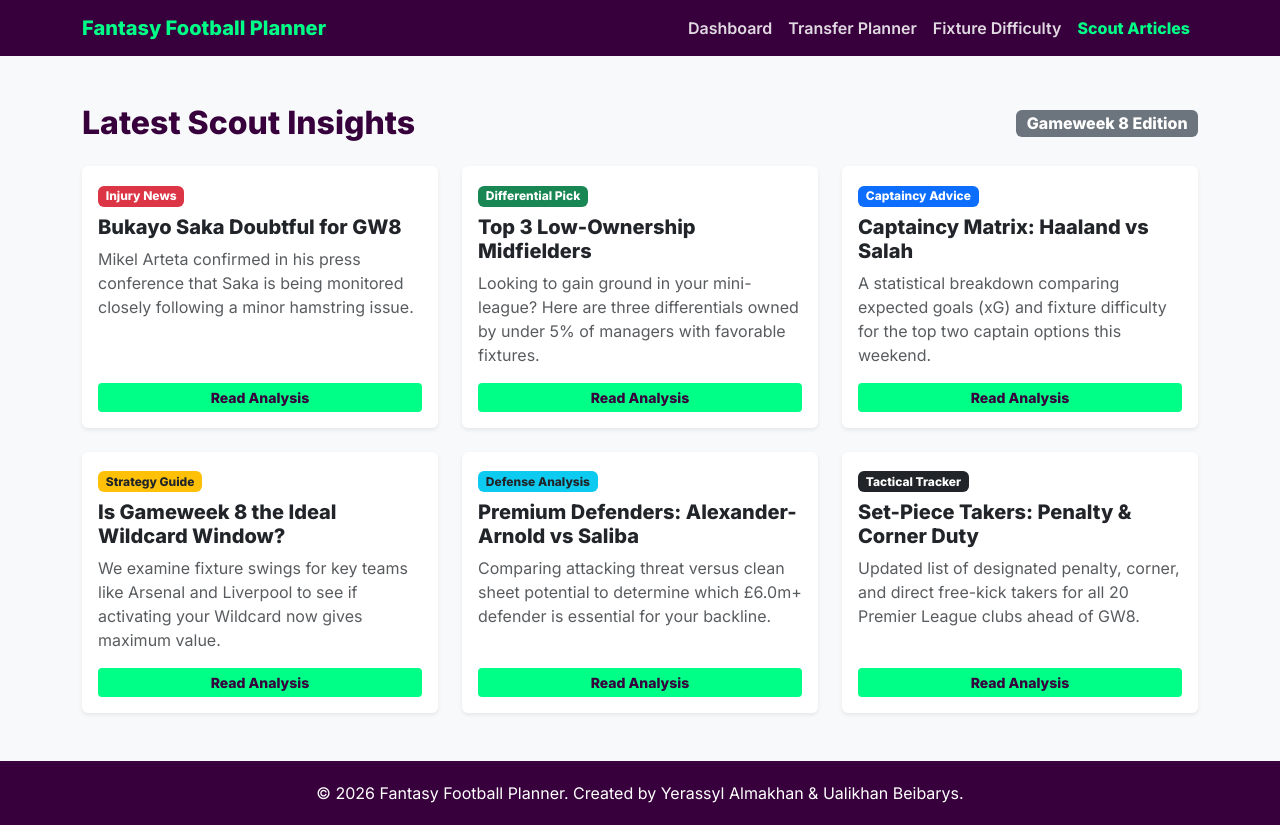
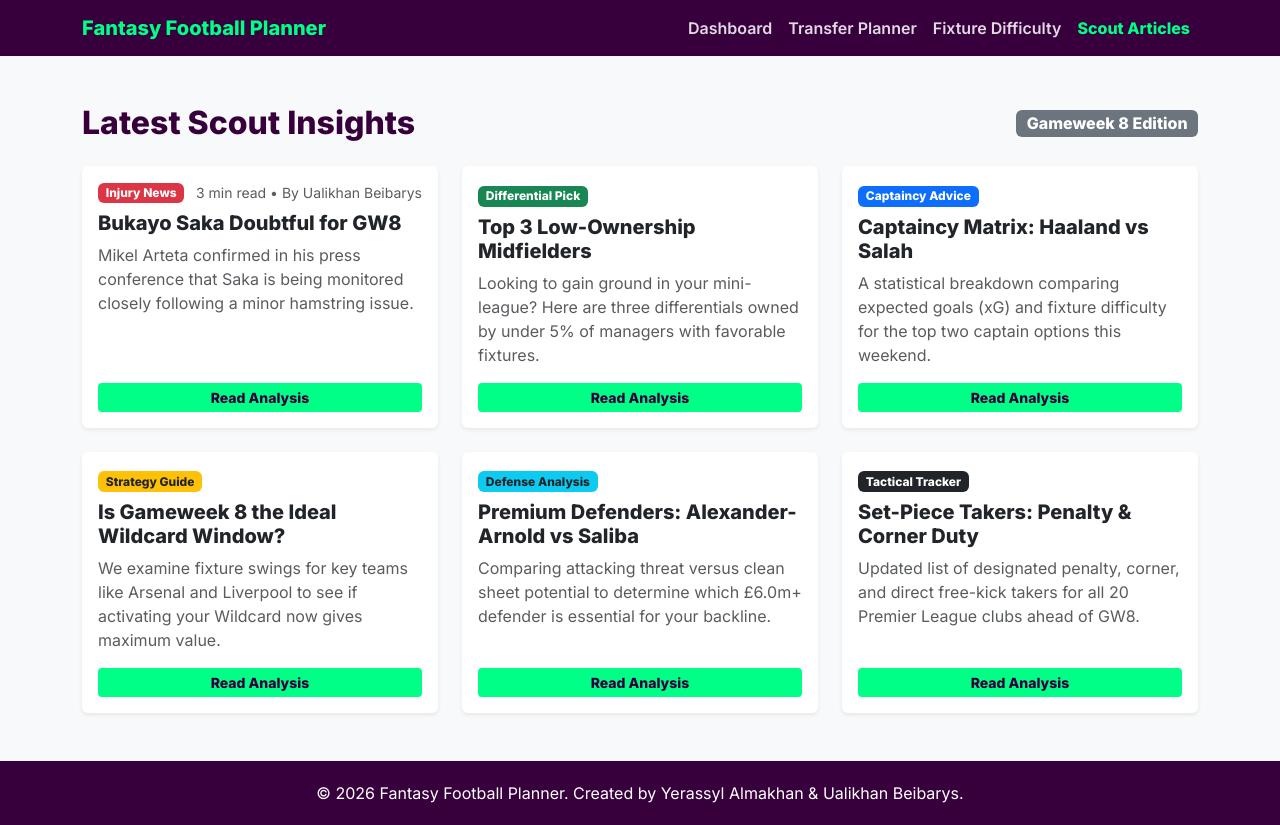
Before and after one commit to yerassylalmakhan-st/Midterm_FPL_Project, a plain HTML site: page articles.html in a window 1280 px wide. Drawn offline with nearby package versions, Linux system fonts and the light colour scheme.

Commit message:
Enhance injury news card layout
Updated the layout of the injury news section to include a read time and author information.

```diff
--- a/articles.html
+++ b/articles.html
@@ -40,7 +40,10 @@
         <div class="card h-100 shadow-sm border-0">
           <div class="card-body d-flex flex-column">
             <div>
-              <span class="badge bg-danger mb-2">Injury News</span>
+              <div class="d-flex justify-content-between align-items-center mb-2">
+                <span class="badge bg-danger">Injury News</span>
+                <small class="text-muted">3 min read • By Ualikhan Beibarys</small>
+              </div>
               <h5 class="card-title fw-bold">Bukayo Saka Doubtful for GW8</h5>
               <p class="card-text text-muted">Mikel Arteta confirmed in his press conference that Saka is being monitored closely following a minor hamstring issue.</p>
             </div>
```
